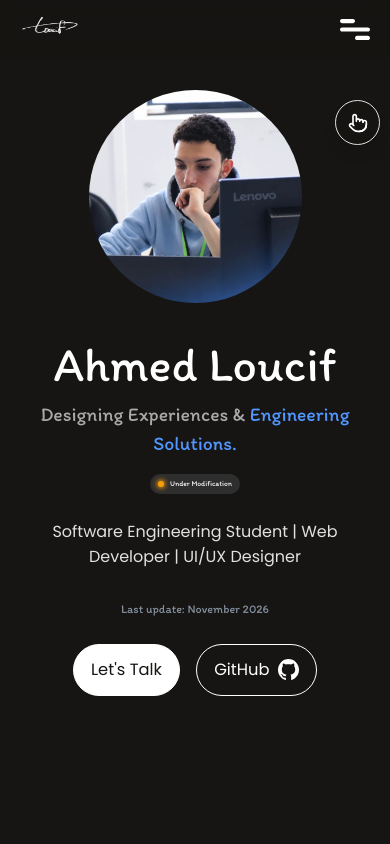
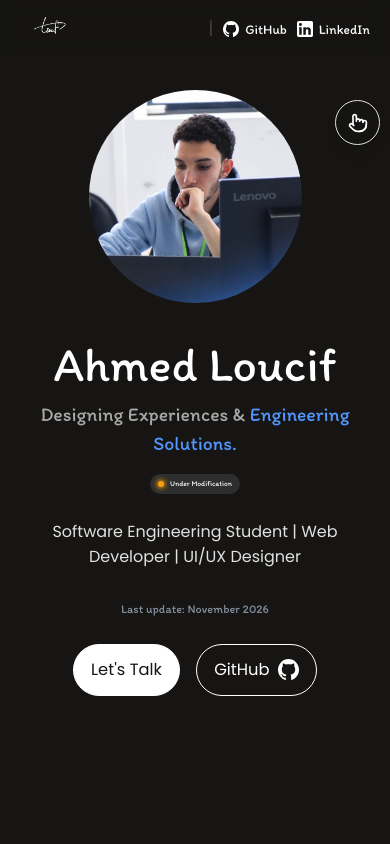
Before and after one commit to lo-ucif/lo__ucif-portfolio, a React (Vite) app: page / in a window 390 px wide. Shown: the top 844 px of the page. Built offline with nearby package versions, Linux system fonts and the light colour scheme; a web font is replaced by a local one.

Commit message:
feat(header): replace mobile hamburger button with github and linkedin links

```diff
--- a/src/components/layout/SiteHeader.tsx
+++ b/src/components/layout/SiteHeader.tsx
@@ -2,7 +2,7 @@ import logo from "../../assets/8.webp";
 import { Link, useLocation, useNavigate } from "react-router-dom";
 import { motion } from "framer-motion";
 import { useEffect, useState } from "react";
-import { GithubIcon } from "../../constants/Icon";
+import { GithubIcon, LinkedinIcon } from "../../constants/Icon";
 
 type SiteHeaderProps = {
   activeSection: string;
@@ -21,11 +21,8 @@ const navItems = [
   { label: "Contact", id: "contact" },
 ];
 
-export function SiteHeader({
-  isMobileMenuOpen,
-  onToggleMobileMenu,
-  menuButtonRef,
-}: SiteHeaderProps) {
+// eslint-disable-next-line @typescript-eslint/no-unused-vars
+export function SiteHeader(_props?: Partial<SiteHeaderProps>) {
   const location = useLocation();
   const navigate = useNavigate();
   const [activeScrollId, setActiveScrollId] = useState<string>("home");
@@ -153,7 +150,7 @@ export function SiteHeader({
               })}
             </nav>
 
-            {/* Vertical Separator & Direct GitHub Link */}
+            {/* Vertical Separator & Direct GitHub / LinkedIn Links */}
             <div className="flex items-center gap-3 xl:gap-4">
               <span className="text-white/30 text-[15px] select-none">|</span>
               <motion.a
@@ -172,6 +169,23 @@ export function SiteHeader({
                 />
                 <span>GitHub</span>
               </motion.a>
+
+              <motion.a
+                href="https://www.linkedin.com/in/ahmed-loucif-757854342"
+                target="_blank"
+                rel="noopener noreferrer"
+                aria-label="LinkedIn Profile"
+                className="flex items-center gap-2 font-['Itim'] text-[15px] text-white hover:text-[#5197ff] transition-colors duration-200 cursor-pointer group whitespace-nowrap"
+                whileHover={{ y: -2 }}
+                whileTap={{ scale: 0.97 }}
+              >
+                <LinkedinIcon
+                  width={18}
+                  height={18}
+                  className="shrink-0 transition-transform group-hover:scale-110"
+                />
+                <span>LinkedIn</span>
+              </motion.a>
             </div>
           </div>
         </div>
@@ -188,50 +202,44 @@ export function SiteHeader({
           to="/"
           onClick={(e) => handleNavClick("home", e)}
         >
-          <img className="h-8.5 w-15" src={logo} alt="Loucif logo" />
+          <img className="h-8.5 w-15 object-contain" src={logo} alt="Loucif logo" />
         </Link>
-        <motion.button
-          className="h-5.25 w-7.5"
-          type="button"
-          aria-label="Toggle menu"
-          aria-expanded={isMobileMenuOpen}
-          onClick={onToggleMobileMenu}
-          ref={menuButtonRef}
-          whileHover={{ scale: 1.06 }}
-          whileTap={{ scale: 0.93 }}
-        >
-          {isMobileMenuOpen ? (
-            <svg
-              xmlns="http://www.w3.org/2000/svg"
-              width="22"
-              height="22"
-              viewBox="0 0 24 24"
-              fill="none"
-              aria-hidden="true"
-            >
-              <path
-                d="M6 6L18 18M18 6L6 18"
-                stroke="white"
-                strokeWidth="2"
-                strokeLinecap="round"
-              />
-            </svg>
-          ) : (
-            <svg
-              xmlns="http://www.w3.org/2000/svg"
-              width="30"
-              height="21"
-              viewBox="0 0 30 21"
-              fill="none"
-              aria-hidden="true"
-            >
-              <path
-                d="M2.14286 0H12.8571C13.4255 0 13.9705 0.221249 14.3724 0.615076C14.7742 1.0089 15 1.54305 15 2.1C15 2.65695 14.7742 3.1911 14.3724 3.58492C13.9705 3.97875 13.4255 4.2 12.8571 4.2H2.14286C1.57454 4.2 1.02949 3.97875 0.627628 3.58492C0.225765 3.1911 0 2.65695 0 2.1C0 1.54305 0.225765 1.0089 0.627628 0.615076C1.02949 0.221249 1.57454 0 2.14286 0ZM17.1429 16.8H27.8571C28.4255 16.8 28.9705 17.0212 29.3724 17.4151C29.7742 17.8089 30 18.343 30 18.9C30 19.457 29.7742 19.9911 29.3724 20.3849C28.9705 20.7787 28.4255 21 27.8571 21H17.1429C16.5745 21 16.0295 20.7787 15.6276 20.3849C15.2258 19.9911 15 19.457 15 18.9C15 18.343 15.2258 17.8089 15.6276 17.4151C16.0295 17.0212 16.5745 16.8 17.1429 16.8ZM2.14286 8.4H27.8571C28.4255 8.4 28.9705 8.62125 29.3724 9.01508C29.7742 9.4089 30 9.94304 30 10.5C30 11.057 29.7742 11.5911 29.3724 11.9849C28.9705 12.3787 28.4255 12.6 27.8571 12.6H2.14286C1.57454 12.6 1.02949 12.3787 0.627628 11.9849C0.225765 11.5911 0 11.057 0 10.5C0 9.94304 0.225765 9.4089 0.627628 9.01508C1.02949 8.62125 1.57454 8.4 2.14286 8.4Z"
-                fill="white"
-              />
-            </svg>
-          )}
-        </motion.button>
+
+        {/* Mobile Header Direct Links: | GitHub LinkedIn */}
+        <div className="flex items-center gap-2.5 xs:gap-3">
+          <span className="text-white/30 text-[13px] select-none">|</span>
+          <motion.a
+            href="https://github.com/lo-ucif"
+            target="_blank"
+            rel="noopener noreferrer"
+            aria-label="GitHub Profile"
+            className="flex items-center gap-1.5 font-['Itim'] text-[13.5px] text-white hover:text-[#5197ff] transition-colors duration-200 cursor-pointer group whitespace-nowrap"
+            whileTap={{ scale: 0.95 }}
+          >
+            <GithubIcon
+              width={16}
+              height={16}
+              className="shrink-0 transition-transform group-hover:scale-110"
+            />
+            <span>GitHub</span>
+          </motion.a>
+
+          <motion.a
+            href="https://www.linkedin.com/in/ahmed-loucif-757854342"
+            target="_blank"
+            rel="noopener noreferrer"
+            aria-label="LinkedIn Profile"
+            className="flex items-center gap-1.5 font-['Itim'] text-[13.5px] text-white hover:text-[#5197ff] transition-colors duration-200 cursor-pointer group whitespace-nowrap"
+            whileTap={{ scale: 0.95 }}
+          >
+            <LinkedinIcon
+              width={16}
+              height={16}
+              className="shrink-0 transition-transform group-hover:scale-110"
+            />
+            <span>LinkedIn</span>
+          </motion.a>
+        </div>
       </motion.header>
     </>
   );
--- a/src/constants/Icon.tsx
+++ b/src/constants/Icon.tsx
@@ -16,7 +16,10 @@ export const GithubIcon = (props: SVGProps<SVGSVGElement>) => (
   </svg>
 );
 
-export const LinkedinIcon = (props: SVGProps<SVGSVGElement>) => (
+export const LinkedinIcon = ({
+  fill = "currentColor",
+  ...props
+}: SVGProps<SVGSVGElement>) => (
   <svg
     xmlns="http://www.w3.org/2000/svg"
     width="21"
@@ -27,7 +30,7 @@ export const LinkedinIcon = (props: SVGProps<SVGSVGElement>) => (
   >
     <path
       d="M18.6667 0C19.2855 0 19.879 0.245833 20.3166 0.683417C20.7542 1.121 21 1.71449 21 2.33333V18.6667C21 19.2855 20.7542 19.879 20.3166 20.3166C19.879 20.7542 19.2855 21 18.6667 21H2.33333C1.71449 21 1.121 20.7542 0.683417 20.3166C0.245833 19.879 0 19.2855 0 18.6667V2.33333C0 1.71449 0.245833 1.121 0.683417 0.683417C1.121 0.245833 1.71449 0 2.33333 0H18.6667ZM18.0833 18.0833V11.9C18.0833 10.8913 17.6826 9.9239 16.9694 9.21064C16.2561 8.49737 15.2887 8.09667 14.28 8.09667C13.2883 8.09667 12.1333 8.70333 11.5733 9.61333V8.31833H8.31833V18.0833H11.5733V12.3317C11.5733 11.4333 12.2967 10.6983 13.195 10.6983C13.6282 10.6983 14.0436 10.8704 14.3499 11.1767C14.6562 11.483 14.8283 11.8985 14.8283 12.3317V18.0833H18.0833ZM4.52667 6.48667C5.04649 6.48667 5.54502 6.28017 5.9126 5.9126C6.28017 5.54502 6.48667 5.04649 6.48667 4.52667C6.48667 3.44167 5.61167 2.555 4.52667 2.555C4.00375 2.555 3.50225 2.76273 3.13249 3.13249C2.76273 3.50225 2.555 4.00375 2.555 4.52667C2.555 5.61167 3.44167 6.48667 4.52667 6.48667ZM6.14833 18.0833V8.31833H2.91667V18.0833H6.14833Z"
-      fill="white"
+      fill={fill}
     />
   </svg>
 );
```
